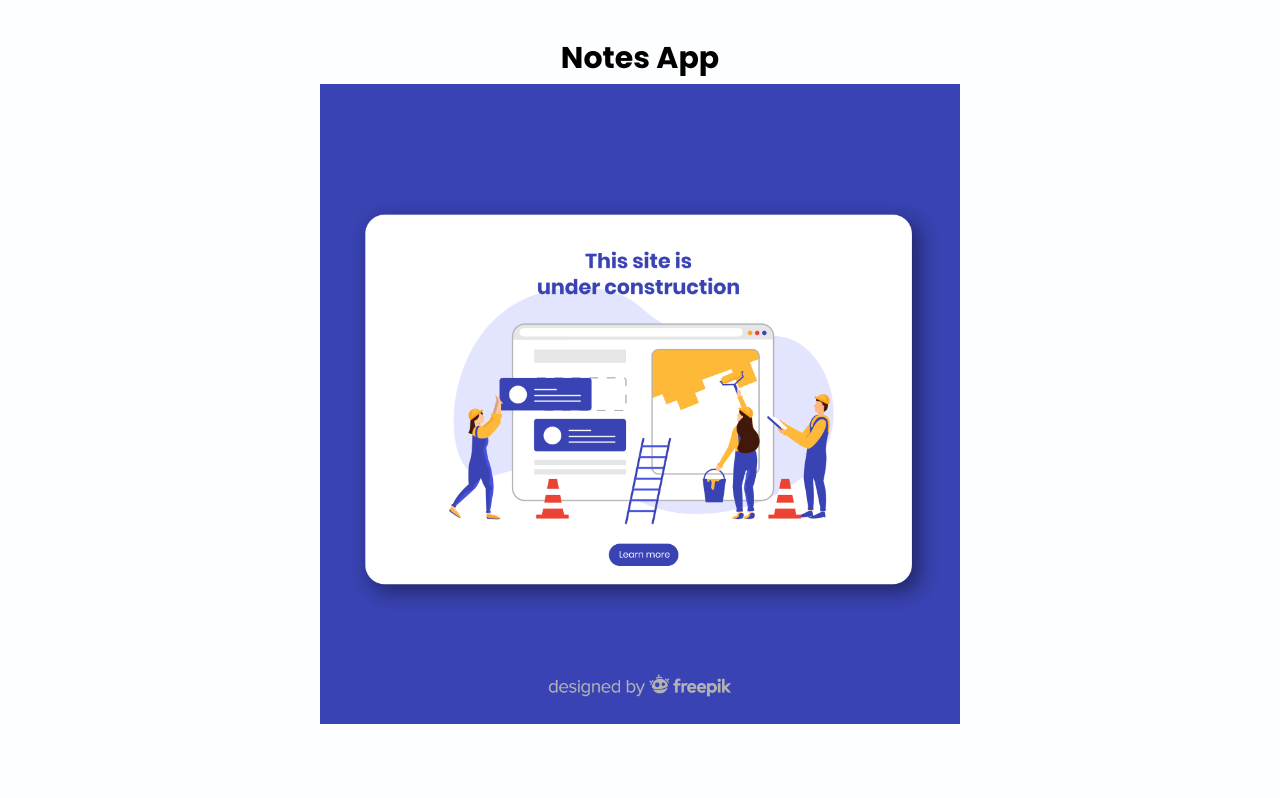
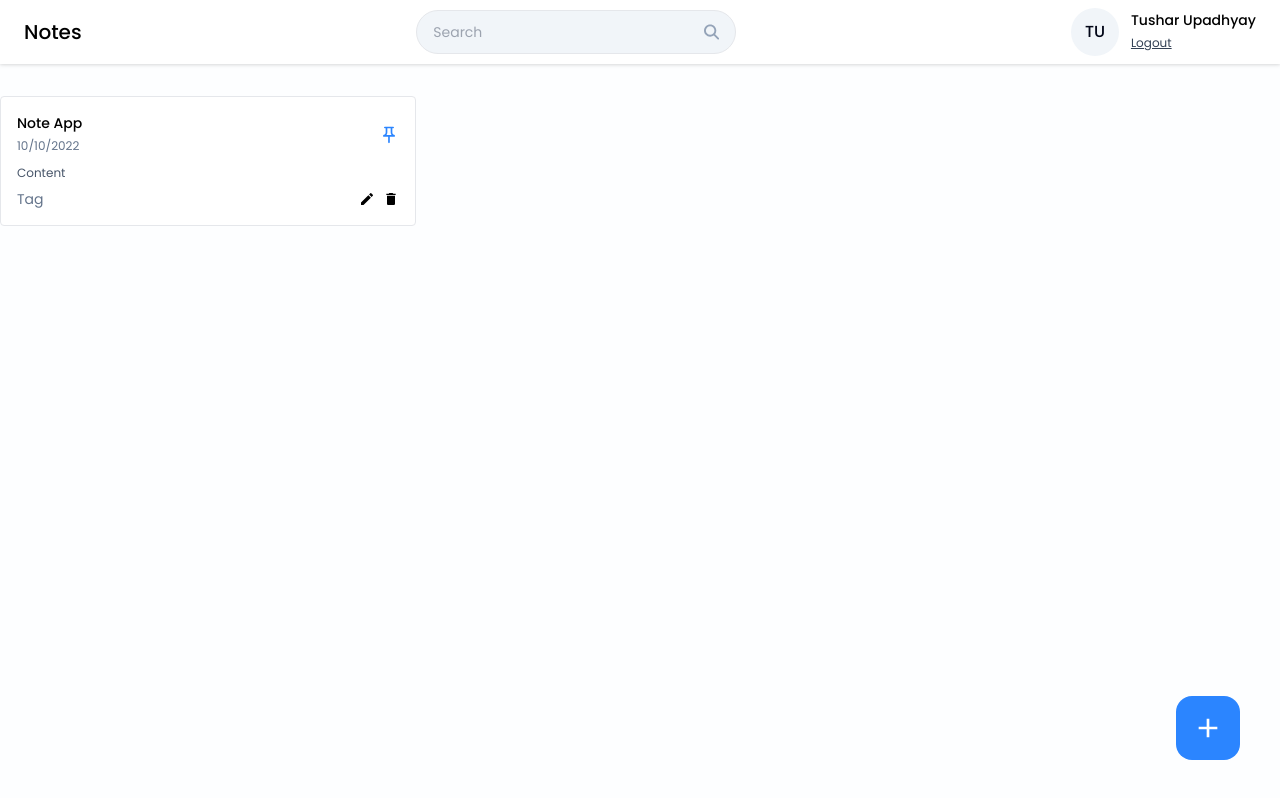
Before and after one commit to AutomationBlog/note_app_frontend, a React (Vite) app: page /dashboard in a window 1280 px wide. Shown: the top 798 px of the page. Built offline with nearby package versions, Linux system fonts and the light colour scheme.

Commit message:
add note modal added

```diff
--- a/src/App.jsx
+++ b/src/App.jsx
@@ -8,7 +8,7 @@
 import { BrowserRouter as Router, Routes, Route } from "react-router-dom";
 
 function App() {
-  const [wip] = useState(true);
+  const [wip] = useState(false);
   const routes = (
     <Router>
       <Routes>
--- /dev/null
+++ b/src/components/Cards/NoteCard.jsx
@@ -0,0 +1,55 @@
+import PropTypes from "prop-types";
+import { MdOutlinePushPin } from "react-icons/md";
+import { MdCreate, MdDelete } from "react-icons/md";
+
+const NoteCard = ({
+  title,
+  date,
+  content,
+  tags,
+  isPinned,
+  onEdit,
+  onDelete,
+  onPinNote,
+}) => {
+  return (
+    <div className="border rounded p-4 bg-white hover:shadow-xl transition-all ease-in-out">
+      <div className="flex items-center justify-between">
+        <div>
+          <h6 className="text-sm font-medium">{title}</h6>
+          <span className="text-xs text-slate-500">{date}</span>
+        </div>
+        <MdOutlinePushPin
+          className={`icon-btn ${isPinned ? "text-primary" : "text-slate-300"}`}
+          onClick={onPinNote}
+        />
+      </div>
+      <p className="text-xs text-slate-600 mt-2 ">{content?.slice(0, 60)}</p>
+      <div className="flex items-center justify-between mt-2">
+        <div className="text-sm text-slate-500">{tags}</div>
+        <div className="flex items-center justify-between gap-2">
+          <MdCreate
+            className="icon-button hover:text-green-600"
+            onClick={onEdit}
+          />
+          <MdDelete
+            className="icon-button hover:text-red-600"
+            onClick={onDelete}
+          />
+        </div>
+      </div>
+    </div>
+  );
+};
+
+export default NoteCard;
+NoteCard.propTypes = {
+  title: PropTypes.string.isRequired,
+  date: PropTypes.string.isRequired,
+  content: PropTypes.string.isRequired,
+  tags: PropTypes.string.isRequired,
+  isPinned: PropTypes.bool.isRequired,
+  onEdit: PropTypes.func.isRequired,
+  onDelete: PropTypes.func.isRequired,
+  onPinNote: PropTypes.func.isRequired,
+};
--- /dev/null
+++ b/src/components/Input/TagInput.jsx
@@ -0,0 +1,71 @@
+import PropTypes from "prop-types";
+import { useState } from "react";
+import { MdAdd, MdClose } from "react-icons/md";
+
+const TagInput = ({ tags, setTags }) => {
+  const [inputTags, setInputTags] = useState([]);
+
+  const handleInputChange = (e) => {
+    setInputTags(e.target.value);
+  };
+
+  const addNewTag = () => {
+    if (inputTags.trim() !== "") {
+      setTags([...tags, inputTags.trim()]);
+      setInputTags("");
+    }
+  };
+
+  const handleKeyDown = (e) => {
+    if (e.key === "Enter") {
+      addNewTag();
+    }
+  };
+
+  const handleRemoveTag = (tagToRemove) => {
+    setTags(tags.filter((tag) => tag !== tagToRemove));
+  };
+
+  return (
+    <div>
+      {tags?.length > 0 && (
+        <div className="flex items-center gap-2 flex-wrap mt-2">
+          {tags.map((tag, index) => (
+            <span
+              key={index}
+              className="flex items-center gap-2 bg-slate-100  text-sm text-slate-900 px-3 py-1 rounded"
+            >
+              # {tag}
+              <button onClick={() => handleRemoveTag(tag)}>
+                <MdClose className="" />
+              </button>
+            </span>
+          ))}
+        </div>
+      )}
+      <div className="flex items-center gap-4 mt-3">
+        <input
+          type="text"
+          className="text-sm bg-transparent outline-none border px-3 py-2 rounded"
+          placeholder="Add Tags"
+          value={inputTags}
+          onChange={handleInputChange}
+          onKeyDown={handleKeyDown}
+        />
+        <button
+          className="w-8 h-8 flex items-center justify-center rounded border border-blue-700 hover:bg-blue-700"
+          onClick={addNewTag}
+        >
+          <MdAdd className="text-2xl text-blue-700 hover:text-white" />
+        </button>
+      </div>
+    </div>
+  );
+};
+
+export default TagInput;
+
+TagInput.propTypes = {
+  tags: PropTypes.string,
+  setTags: PropTypes.func,
+};
--- a/src/index.css
+++ b/src/index.css
@@ -20,10 +20,9 @@
     .input-box {
         @apply w-full text-sm bg-transparent border-[1.5px] px-5 py-3 rounded mb-4 outline-none;
     }
-    .icon-button {
-        @apply text-xl text-slate-300 cursor-pointer hover:text-blue-600;
+    .icon-btn {
+        @apply text-xl text-slate-300 cursor-pointer hover:text-primary;
     }
-
     .input-label {
         @apply text-xs text-slate-400;
     }
--- a/src/pages/Dashboard/Dashboard.jsx
+++ b/src/pages/Dashboard/Dashboard.jsx
@@ -1,9 +1,62 @@
+import { MdAdd } from "react-icons/md";
+import NoteCard from "../../components/Cards/NoteCard";
 import NavBar from "../../components/Navbar/NavBar";
+import AddEditNote from "../Home/AddEditNote";
+import { useState } from "react";
+import Modal from "react-modal";
 
-export default function Dashboard() {
+const Dashboard = () => {
+  const [openAddEditModel, setOpenAddEditModel] = useState({
+    isShown: false,
+    type: "add",
+    data: null,
+  });
   return (
     <>
       <NavBar />
+      <div className="container mx-auto">
+        <div className="grid gap-4 mt-8 sm:grid-cols-1 md:grid-cols-2 lg:grid-cols-3">
+          <NoteCard
+            title={"Note App"}
+            date={"10/10/2022"}
+            content={"Content"}
+            tags={"Tag"}
+            isPinned={true}
+            onEdit={() => {}}
+            onDelete={() => {}}
+            onPinNote={() => {}}
+          />
+        </div>
+      </div>
+      <button
+        className="w-16 h-16 flex items-center justify-center absolute bottom-10 right-10 rounded-2xl bg-primary hover:bg-blue-600 "
+        onClick={() => {
+          setOpenAddEditModel({ isShown: true, type: "add", data: null });
+        }}
+      >
+        <MdAdd className="text-[32px] text-white" />
+      </button>
+      <Modal
+        isOpen={openAddEditModel.isShown}
+        onRequestClose={() => {}}
+        style={{
+          overlay: {
+            backgroundColor: "rgba(0, 0, 0, 0.2)",
+          },
+        }}
+        contentLabel="Add Note"
+        className="w-[40%] max-h-3/4 bg-white rounded-md mx-auto mt-14 p-5 overflow-auto"
+      >
+        <AddEditNote
+          type={openAddEditModel.type}
+          noteDate={openAddEditModel.data}
+          onClose={() =>
+            setOpenAddEditModel({ ...openAddEditModel, isShown: false })
+          }
+        />
+      </Modal>
     </>
   );
-}
+};
+
+export default Dashboard;
--- /dev/null
+++ b/src/pages/Home/AddEditNote.jsx
@@ -0,0 +1,91 @@
+import { useState } from "react";
+import TagInput from "../../components/Input/TagInput";
+import { MdClose } from "react-icons/md";
+import PropTypes from "prop-types";
+
+const AddEditNote = ({ noteData, type, onClose }) => {
+  const [title, setTitle] = useState("");
+  const [content, setContent] = useState("");
+  const [tags, setTags] = useState([]);
+
+  const [error, setError] = useState(null);
+
+  const addNewNote = () => {};
+
+  const editNote = () => {};
+
+  const handleAddNote = async (e) => {
+    e.preventDefault();
+
+    if (!title) {
+      setError("Please enter the title");
+      return;
+    }
+
+    if (!content) {
+      setError("Please enter the content");
+      return;
+    }
+
+    setError(null);
+    if (type === "add") {
+      addNewNote();
+    } else {
+      editNote();
+    }
+  };
+
+  return (
+    <div className="relative">
+      <button
+        className="w-10 h-10 flex items-center justify-center rounded-full absolute -top-3 -right-3 bg-slate-50"
+        onClick={onClose}
+      >
+        <MdClose className="text-xl text-slate-400" />
+      </button>
+      <div className="flex flex-col gap-2">
+        <label className="input-label">TITLE</label>
+        <input
+          type="text"
+          className="text-2xl text-slate-950 outline-none"
+          placeholder="Title"
+          onChange={({ target }) => {
+            setTitle(target.value);
+          }}
+          value={title}
+        />
+      </div>
+
+      <div className="flex flex-col gap-2 mt-4">
+        <label className="input-label">CONTENT</label>
+        <textarea
+          type="text"
+          className="text-sm text-slate-950 outline-none bg-slate-50 p-2 rounded"
+          placeholder="Content"
+          rows={10}
+          onChange={({ target }) => setContent(target.value)}
+          value={content}
+        />
+      </div>
+      <div>
+        <label className="input-label">TAGS</label>
+        <TagInput tags={tags} setTags={setTags} />
+      </div>
+      {error && <p className="text-red-500 text-sm pt-4">{error}</p>}
+      <button
+        className="btn-primary font-medium mt-5 p-3"
+        onClick={handleAddNote}
+      >
+        ADD
+      </button>
+    </div>
+  );
+};
+
+export default AddEditNote;
+
+AddEditNote.propTypes = {
+  onClose: PropTypes.func,
+  type: PropTypes.string,
+  noteDate: PropTypes.string,
+};
--- a/src/pages/Home/Home.jsx
+++ b/src/pages/Home/Home.jsx
@@ -1,11 +1,9 @@
 import NavBar from "../../components/Navbar/NavBar";
 
-const Home = () => {
+export default function Home() {
   return (
     <>
       <NavBar />
     </>
   );
-};
-
-export default Home;
+}
```
